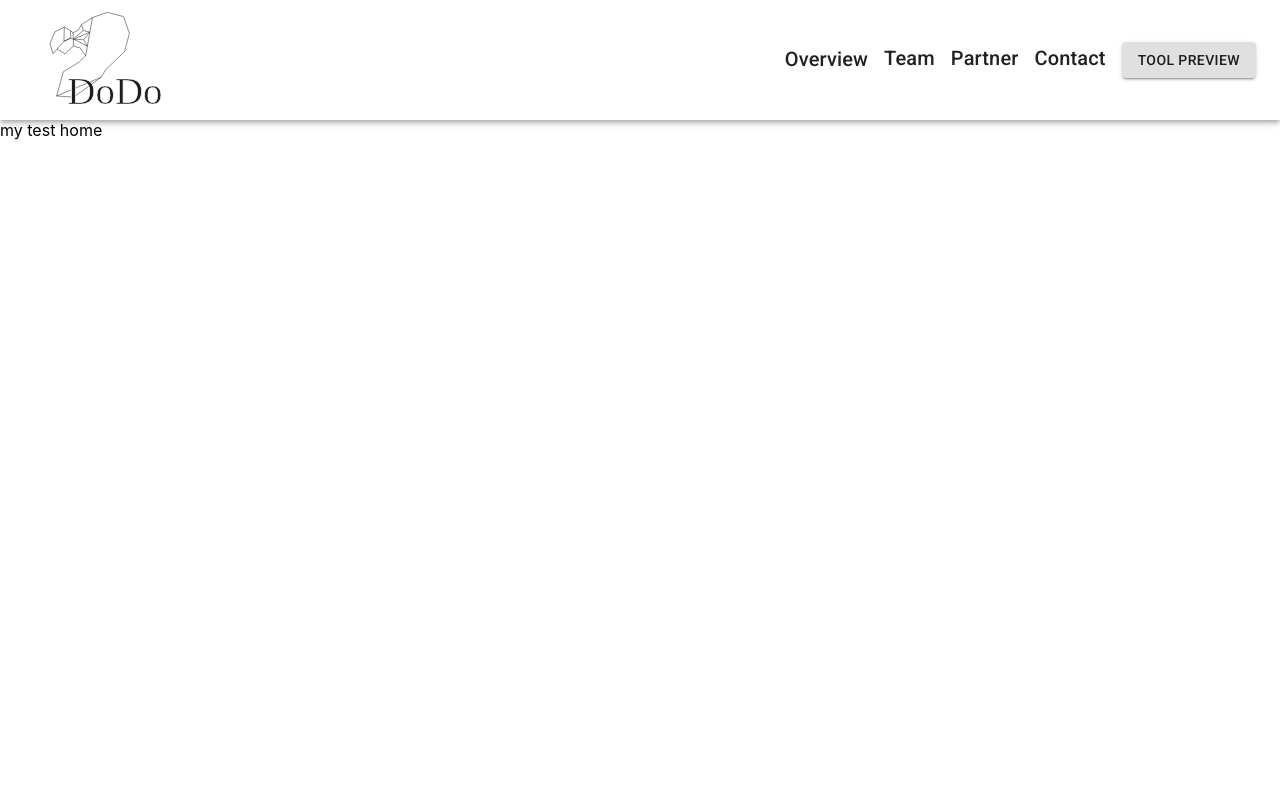
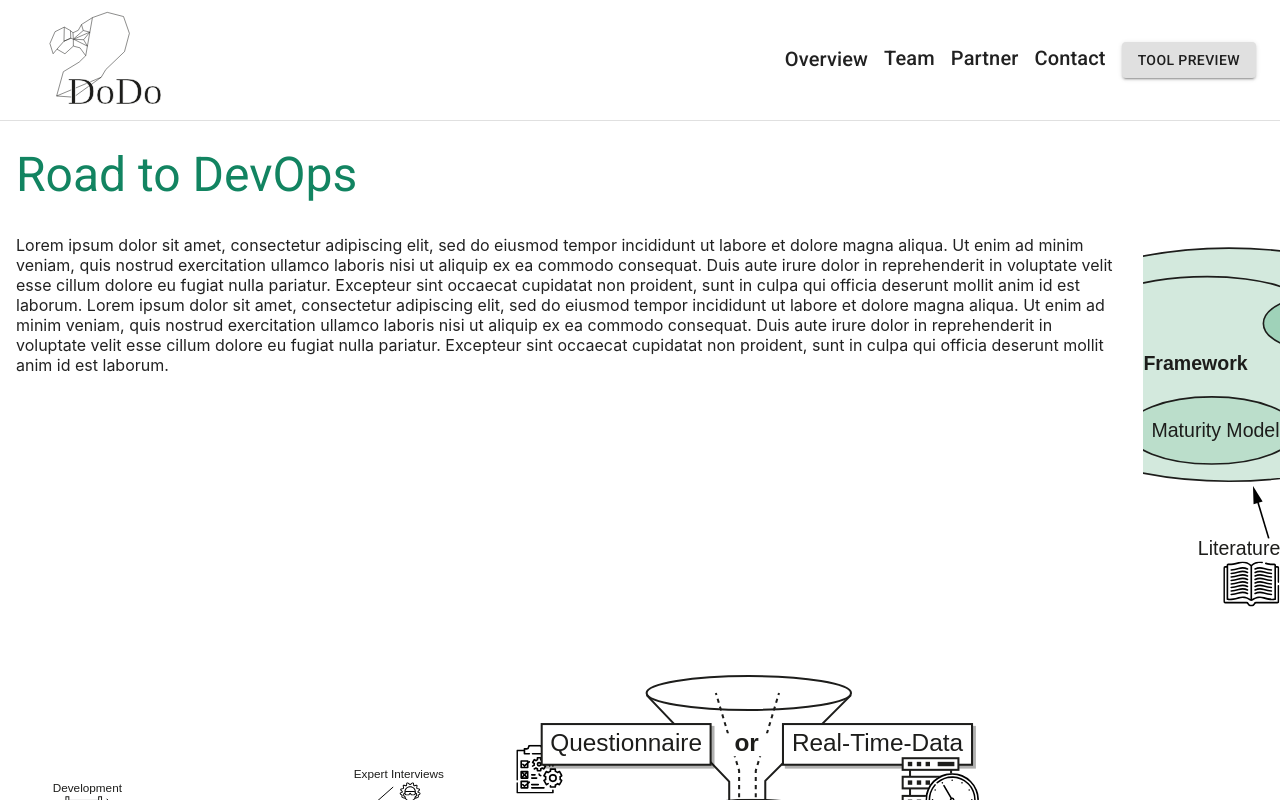
Before and after one commit to fraunhofer-iem/dodo-web, a React (Create React App) app: page / in a window 1280 px wide. Shown: the top 800 px of the page. Built offline with nearby package versions, Linux system fonts and the light colour scheme.

Commit message:
setup navbar and started content image card

```diff
--- a/src/App.tsx
+++ b/src/App.tsx
@@ -1,15 +1,13 @@
 import React from "react";
-import { Route, Switch } from "react-router-dom";
+
 import NavBar from "./components/navbar/Navbar";
+import Overview from "./components/overview/Overview";
 
 function App() {
   return (
     <div>
       <NavBar />
-      <Switch>
-        <Route path="/about">about is rendered</Route>
-        <Route path="/">my test home</Route>
-      </Switch>
+      <Overview />
     </div>
   );
 }
--- /dev/null
+++ b/src/components/card/ImageCard.tsx
@@ -0,0 +1,51 @@
+import React from 'react';
+import { createStyles, makeStyles, Theme } from '@material-ui/core/styles';
+import frameworkImg from './../overview/SoftwareCampus-No1.svg';
+import { CardContent, CardHeader, CardMedia, } from '@material-ui/core';
+import Card from '@material-ui/core/Card';
+
+const useStyles = makeStyles((theme: Theme) =>
+  createStyles({
+    root: {
+        display: 'flex',
+    },
+    header: {
+        color: '#128461',
+    },
+    details: {
+        display: 'flex',
+        flexDirection: 'column',
+      },
+      content: {
+        flex: '1 0 auto',
+      },
+    frameworkImg: {
+        height:'500px',
+        width: '800px',
+      },
+  }),
+);
+
+export default function ImageCard() {
+  const classes = useStyles();
+
+  return (
+    <Card className={classes.root} elevation={0}>
+
+        <div className={classes.details}>
+            <CardHeader className={classes.header} titleTypographyProps={{variant: 'h3'}} title="Road to DevOps"/>
+
+            <CardContent className={classes.content}>
+            Lorem ipsum dolor sit amet, consectetur adipiscing elit, sed do eiusmod tempor incididunt ut labore et dolore magna aliqua. Ut enim ad minim veniam, quis nostrud exercitation ullamco laboris nisi ut aliquip ex ea commodo consequat. Duis aute irure dolor in reprehenderit in voluptate velit esse cillum dolore eu fugiat nulla pariatur. Excepteur sint occaecat cupidatat non proident, sunt in culpa qui officia deserunt mollit anim id est laborum.
+            Lorem ipsum dolor sit amet, consectetur adipiscing elit, sed do eiusmod tempor incididunt ut labore et dolore magna aliqua. Ut enim ad minim veniam, quis nostrud exercitation ullamco laboris nisi ut aliquip ex ea commodo consequat. Duis aute irure dolor in reprehenderit in voluptate velit esse cillum dolore eu fugiat nulla pariatur. Excepteur sint occaecat cupidatat non proident, sunt in culpa qui officia deserunt mollit anim id est laborum.
+            </CardContent>
+        </div>
+        <CardMedia
+        image={frameworkImg}
+        className={classes.frameworkImg}
+        title="DevOps"
+      />
+
+    </Card>
+  );
+}
--- a/src/components/navbar/Navbar.tsx
+++ b/src/components/navbar/Navbar.tsx
@@ -11,11 +11,26 @@ const useStyles = makeStyles((theme: Theme) =>
   createStyles({
     root: {
       flexGrow: 1,
+      borderBottom: 'solid',
+      borderBottomColor: '#e0e0e0',
+      borderBottomWidth: '1px',
+    },
+    flex: {
+      flexGrow: 1
     },
     linkSpacing: {
       '& > * + *':{
       marginLeft: theme.spacing(2)
       }
+    },
+    appBar: {
+      boxShadow: 'none',
+      backgroundColor: 'white',
+
+    },
+    logo: {
+      height:'120px',
+      width: '140px',
     },
   }),
 );
@@ -25,11 +40,10 @@ export default function DenseAppBar() {
   const preventDefault = (event: React.SyntheticEvent) => event.preventDefault();
   return (
     <div className={classes.root}>
-      <AppBar position="static" color='inherit'>
+      <AppBar position="static" className={classes.appBar}>
         <Toolbar>
-        <img style={{height:'120px',
-      width: '140px'}} src={logo} alt="Logo" />
-      <div className={classes.root}/>
+        <img className={classes.logo} src={logo} alt="Logo" />
+      <div className={classes.flex}/>
           <Typography variant="h6" color="textPrimary" className={classes.linkSpacing}>
             <Link href="#" onClick={preventDefault} color="inherit">
               Overview
--- /dev/null
+++ b/src/components/overview/Overview.tsx
@@ -0,0 +1,37 @@
+import React from 'react';
+import { createStyles, makeStyles, Theme } from '@material-ui/core/styles';
+import frameworkImg from './SoftwareCampus-No1.svg';
+import toolImg from './SoftwareCampus-No2.svg';
+import { Grid } from '@material-ui/core';
+import ImageCard from '../card/ImageCard';
+
+const useStyles = makeStyles((theme: Theme) =>
+  createStyles({
+    root: {
+      flexGrow: 1,
+      marginTop: '10px',
+    },
+    frameworkImg: {
+        height:'500px',
+        width: '500px',
+      },
+      toolImg: {
+        height:'500px',
+        width: '500px',
+      },
+  }),
+);
+
+export default function DenseAppBar() {
+  const classes = useStyles();
+
+  return (
+    <div className={classes.root}>
+        <Grid>
+            <ImageCard/>
+            <img className={classes.frameworkImg} src={frameworkImg} alt="Framework Content" />
+            <img className={classes.toolImg} src={toolImg} alt="Tool Overview" />
+        </Grid>
+    </div>
+  );
+}
```
Also changed, not shown: src/components/overview/SoftwareCampus-No1.svg (added), src/components/overview/SoftwareCampus-No2.svg (added).
